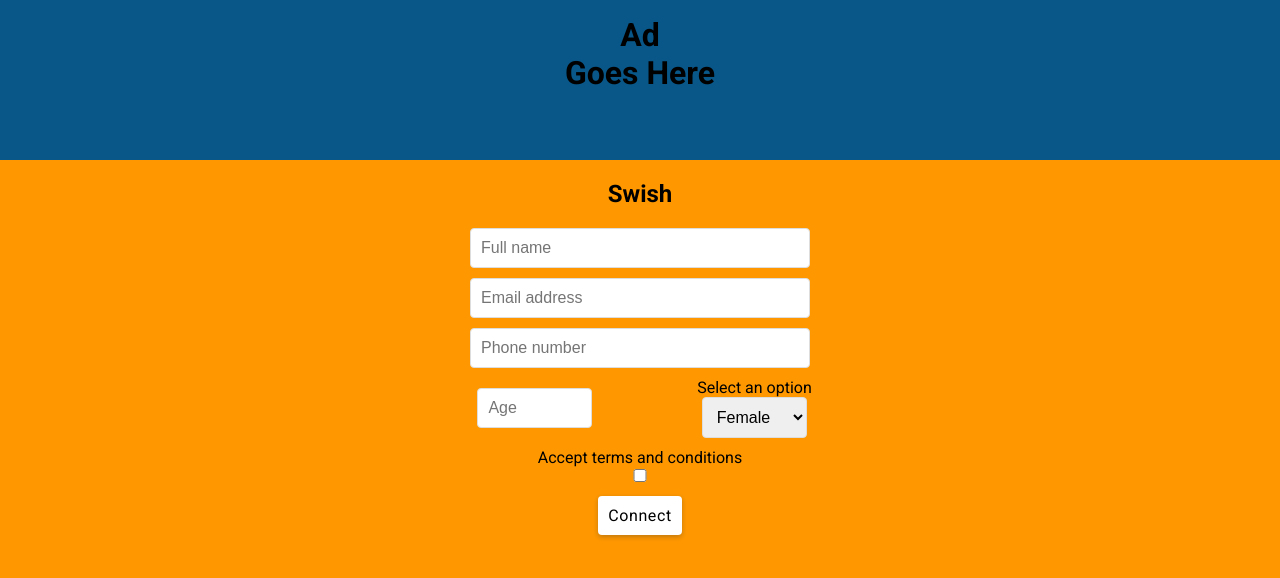
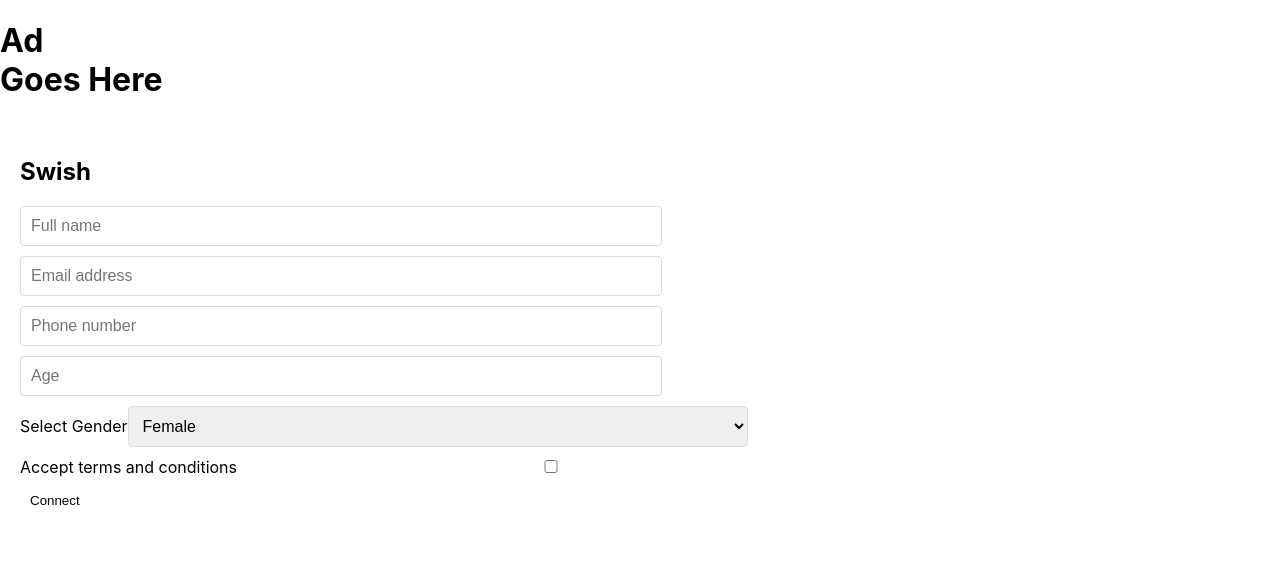
Before and after one commit to davers98/swish, a React (Create React App) app: page / in a window 1280 px wide. Shown: the top 578 px of the page. Built offline with nearby package versions, Linux system fonts and the light colour scheme.

Commit message:
Fixed: Select Input

```diff
--- a/src/Screens/SIgnUp/signUpScreen.jsx
+++ b/src/Screens/SIgnUp/signUpScreen.jsx
@@ -80,7 +80,7 @@
             <option value="other">Other</option>
           </select> */}
           <Select
-            label="Select an option"
+            label="Select Gender"
             options={options}
             onChange={(event) => console.log(event.target.value)}
                name="select-input"
--- a/src/index.js
+++ b/src/index.js
@@ -1,7 +1,7 @@
 import React from 'react';
 import ReactDOM from 'react-dom/client';
 import './index.css';
-import App from './App';
+// import App from './App';
 import reportWebVitals from './reportWebVitals';
 import SignUpForm from './Screens/SIgnUp/signUpScreen';
 
```
